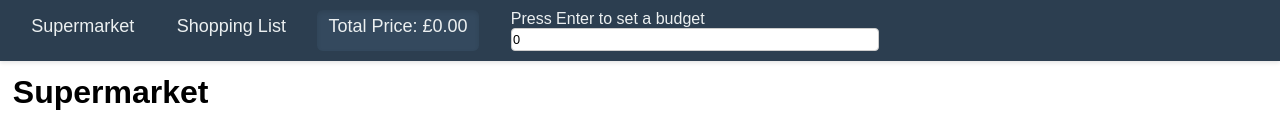
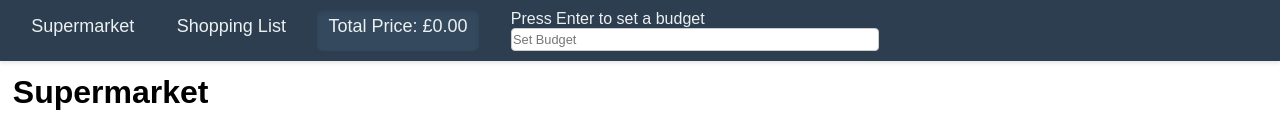
Before and after one commit to MRombi/shoppingLy-st, a React (Vite) app: page / in a window 1280 px wide. Shown: the top 139 px of the page. Built offline with nearby package versions, Linux system fonts and the light colour scheme.

Commit message:
add min attribute to not allow for negative budget

```diff
--- a/src/components/Budget.jsx
+++ b/src/components/Budget.jsx
@@ -27,7 +27,8 @@ function Budget() {
               type="number"
               onChange={(e) => setBudget({ initial: e.target.value, final: 0 })}
               placeholder={budget.final ? "" : "Set Budget"}
-              value={budget.initial}
+              value={null}
+              min="1"
             />
           </form>
         )}
```
